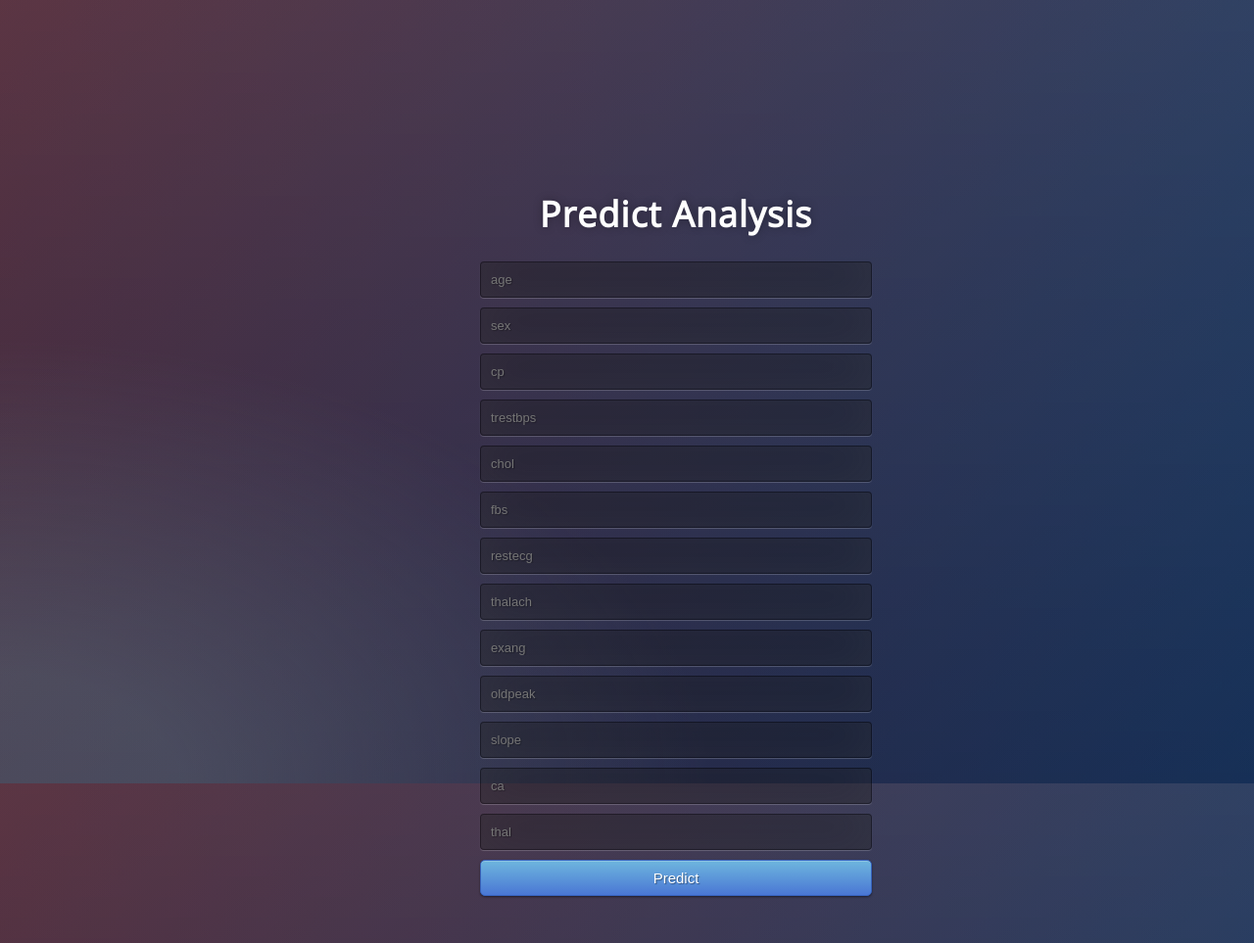
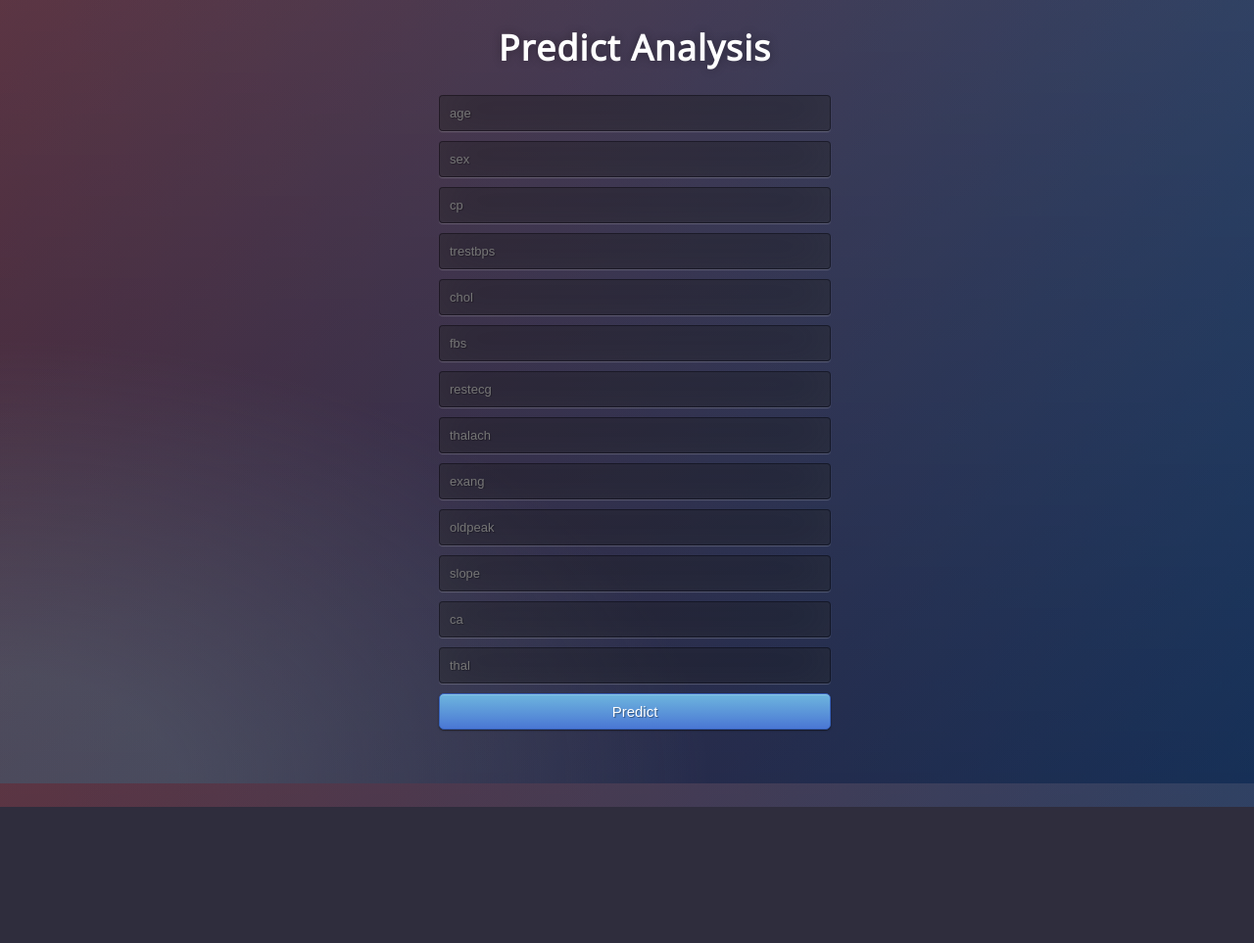
Before and after one commit to marynamarina/Diagnosing_Heart_Disease, a Flask app: page / in a window 1280 px wide. Shown: the whole page at 98% size. After the commit the page ends 824 px from the top, so only its background shows below. Run offline with Flask 2, Linux system fonts and the light colour scheme; parts of the project's set-up code (start-up, migrations or seed data) failed here and were passed over.

Commit message:
Add files via upload

```diff
--- a/static/css/style.css
+++ b/static/css/style.css
@@ -11,7 +11,7 @@
 
 * { -webkit-box-sizing:border-box; -moz-box-sizing:border-box; -ms-box-sizing:border-box; -o-box-sizing:border-box; box-sizing:border-box; }
 
-html { width: 100%; height:100%; overflow:hidden; }
+html { width: 100%; height:100%; overflow:scroll; }
 
 body {
 	width: 100%;
@@ -31,12 +31,8 @@ body {
 
 }
 .login {
-	position: absolute;
-	top: 40%;
-	left: 50%;
-	margin: -150px 0 0 -150px;
+	margin:auto;
 	width:400px;
-	height:400px;
 }
 
 .login h1 { color: #fff; text-shadow: 0 0 10px rgba(0,0,0,0.3); letter-spacing:1px; text-align:center; }
```
